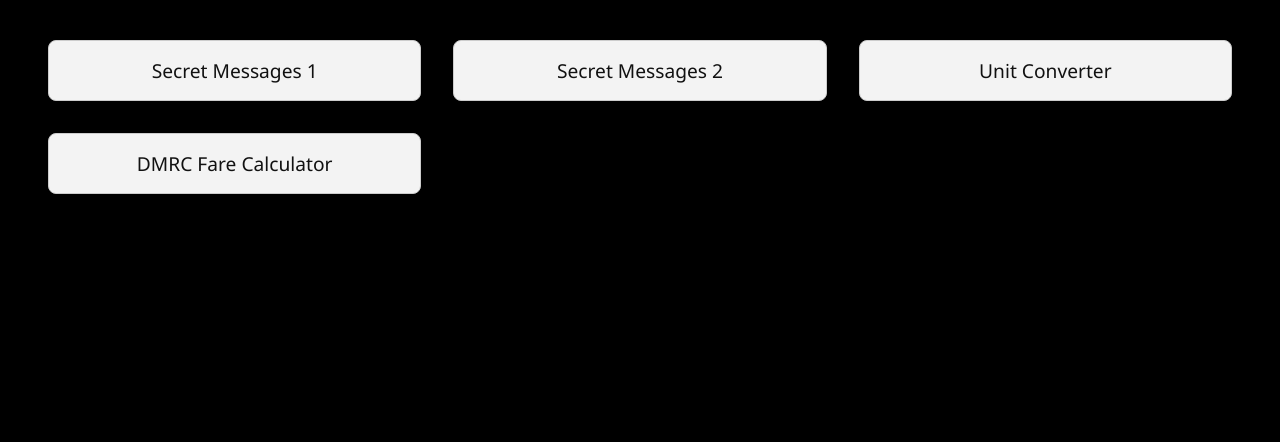
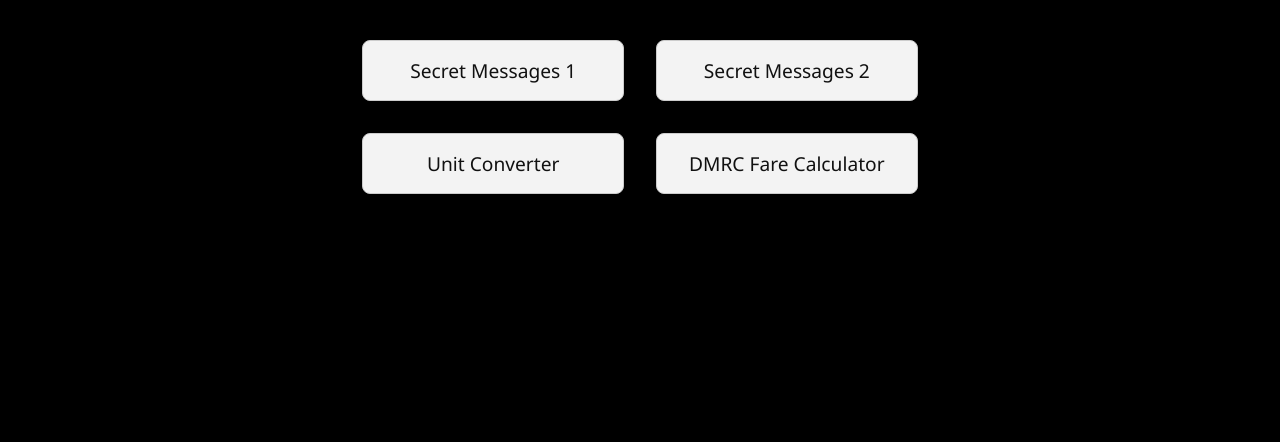
Before and after one commit to IndianGameDevNco/pythontwo, a Flask app: page / in a window 1280 px wide. Shown: the part 151-593 px from the top of the page. Run offline with Flask 3, Linux system fonts and the light colour scheme.

Commit message:
Change grid layout
Updated button group layout to have 2 columns and adjusted margins.

```diff
--- a/static/css/index.css
+++ b/static/css/index.css
@@ -20,10 +20,11 @@ h1 {
 
 #btn-group {
   display: grid;
-  grid-template-columns: repeat(3, 1fr);
+  grid-template-columns: repeat(2, 1fr);
   grid-template-rows: repeat(2, 1fr);
   gap: 1rem;
-  margin-top: 2rem;
+  margin: 2rem auto;
+  width: fit-content;
 }
 
 .btn {
```
